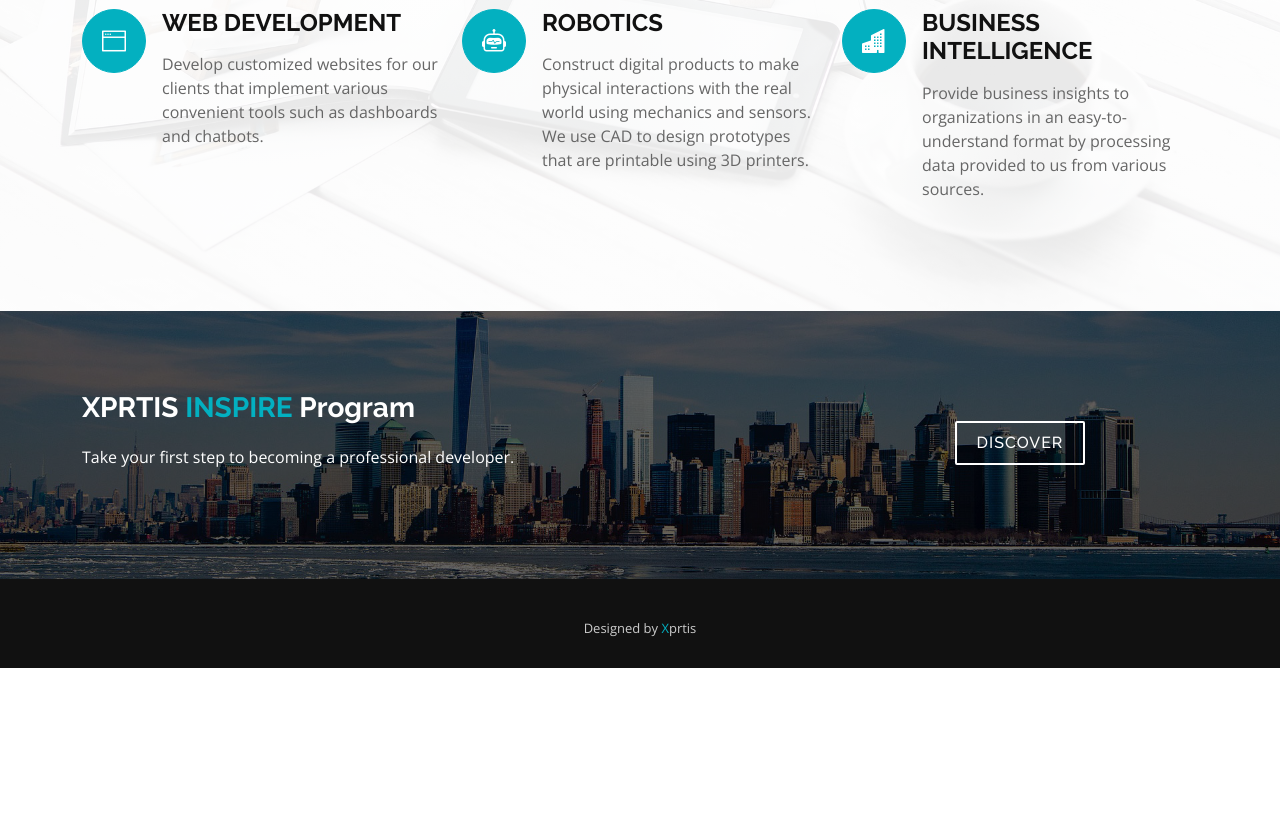
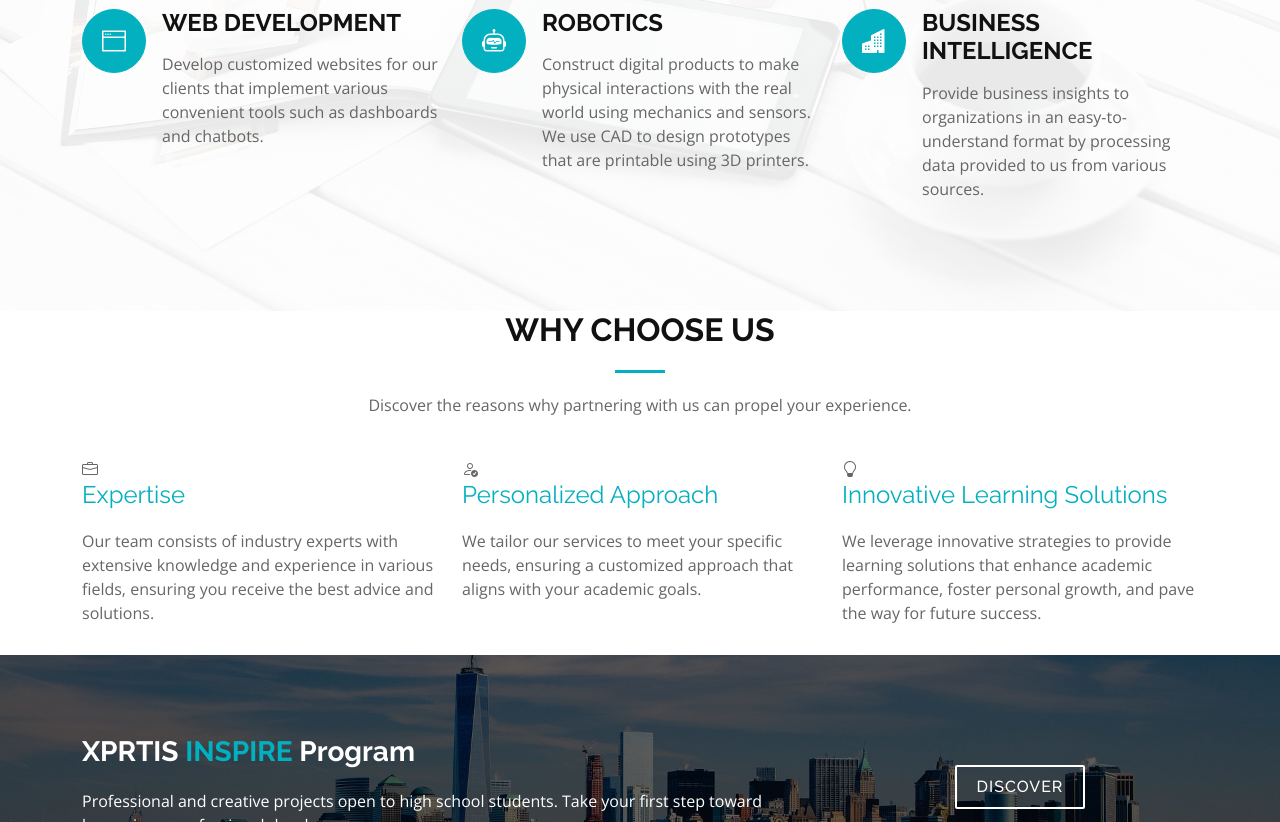
Before and after one commit to ckkim2022/ckkim2022.github.io, a plain HTML site: page index.html in a window 1280 px wide. Shown: the part 1978-2800 px from the top of the page. Before the commit the page ends 2646 px from the top, so only its background shows below. Drawn offline with nearby package versions, Linux system fonts and the light colour scheme.

Commit message:
Add files via upload

```diff
--- a/index.html
+++ b/index.html
@@ -162,6 +162,42 @@
         </div>
       </div>
     </section><!-- End Services Section -->
+       <section id="why-choose-us">
+      <div class="container">
+        <div class="row" data-aos="fade-up">
+          <div class="col-md-12">
+            <h3 class="section-title">Why Choose Us</h3>
+            <div class="section-title-divider"></div>
+            <p class="section-description">Discover the reasons why partnering with us can propel your experience.</p>
+          </div>
+        </div>
+
+        <div class="row" data-aos="fade-up" data-aos-delay="200">
+          <div class="col-lg-4 col-md-6 ">
+            <div class="choose-item mx-auto">
+            <div class="choose-icon"><i class="bi bi-briefcase"></i></div>
+            <h4 class="choose-title"><a href="">Expertise</a></h4>
+            <p class="choose-description">Our team consists of industry experts with extensive knowledge and experience in various fields, ensuring you receive the best advice and solutions.</p>
+          </div>
+          </div>
+          <div class="col-lg-4 col-md-6">
+            <div class="choose-item mx-auto">
+              <div class="choose-icon"><i class="bi bi-person-check"></i></div>
+              <h4 class="choose-title"><a href="">Personalized Approach</a></h4>
+              <p class="choose-description">We tailor our services to meet your specific needs, ensuring a customized approach that aligns with your academic goals.</p>
+          </div>
+          </div>
+          <div class="col-lg-4 col-md-6">
+            <div class="choose-item mx-auto">
+              <div class="choose-icon"><i class="bi bi-lightbulb"></i></div>
+<h4 class="choose-title"><a href="">Innovative Learning Solutions</a></h4>
+<p class="choose-description">We leverage innovative strategies to provide learning solutions that enhance academic performance, foster personal growth, and pave the way for future success.</p>
+
+          </div>
+          </div>
+        </div>
+      </div>
+    </section>
 
     <!-- ======= Subscrbe Section ======= -->
     <section id="subscribe">
@@ -169,7 +205,7 @@
         <div class="row">
           <div class="col-md-8">
             <h3 class="subscribe-title">XPRTIS <span class="xprtis">INSPIRE</span> Program</h3>
-            <p class="subscribe-text">Take your first step to becoming a professional developer.</p>
+            <p class="subscribe-text">Professional and creative projects open to high school students. Take your first step toward becoming a professional developer.</p>
           </div>
           <div class="col-md-4 subscribe-btn-container">
             <a class="subscribe-btn" href="project.html">Discover</a>
```
Also changed, not shown: project.html (+25 -4 lines).
